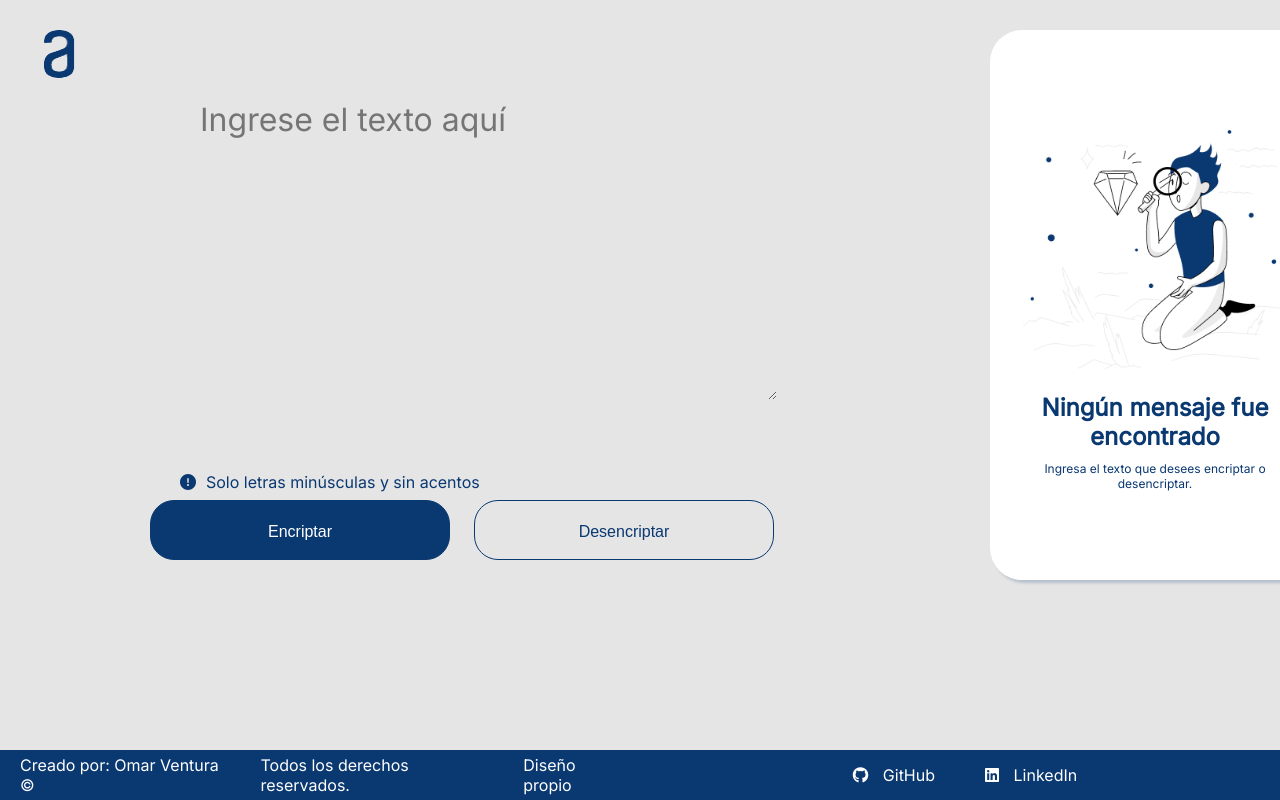
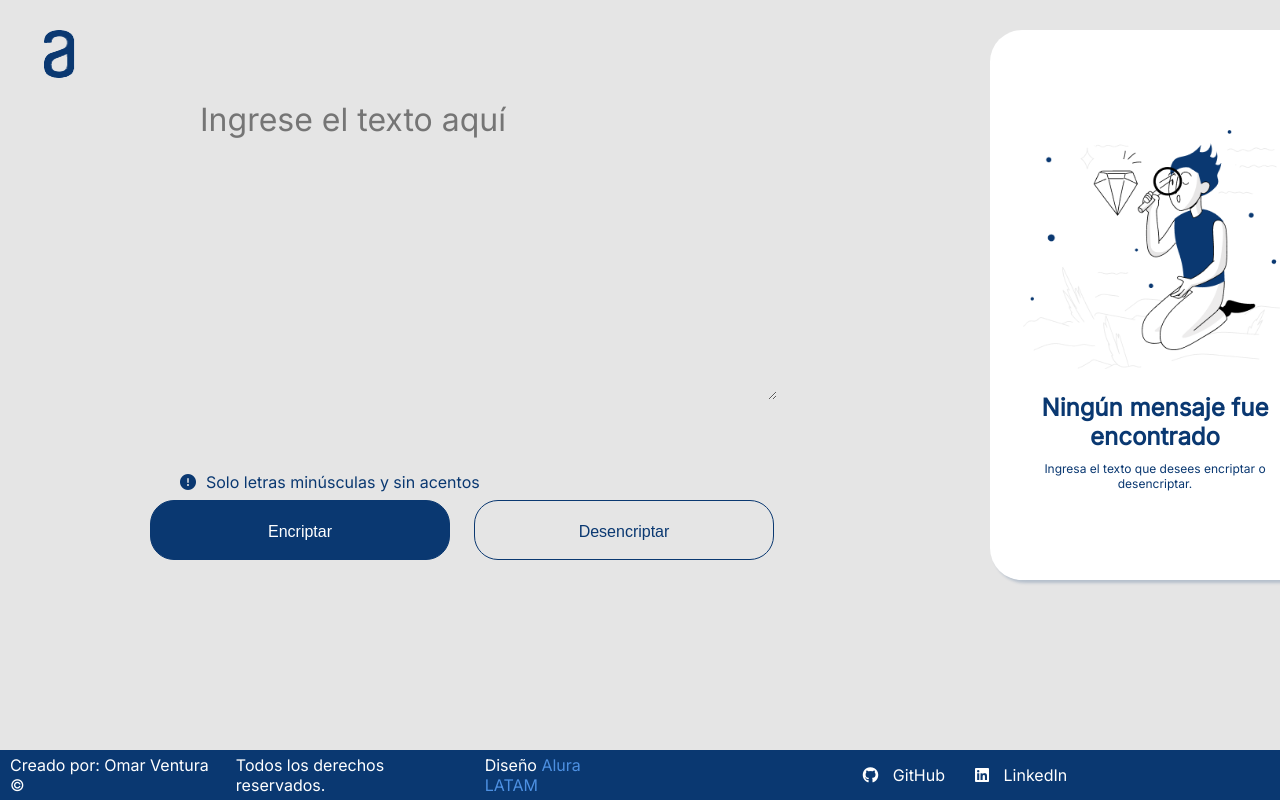
Before and after one commit to OmarVenturaP/challengeonecodificador, a plain HTML site: page index.html in a window 1280 px wide. Shown: the top 800 px of the page. Drawn offline with Linux system fonts and the light colour scheme.

Commit message:
Paso 11) Agregando créditos al autor del diseño Figma - ALURA LATAM

```diff
--- a/index.html
+++ b/index.html
@@ -39,7 +39,7 @@
             <ul class="menu">
                 <li>Creado por: Omar Ventura &copy;</li>
                 <li>Todos los derechos reservados.</li>
-                <li>Diseño propio</li>
+                <li>Diseño <a href="https://www.figma.com/file/trP3p5nEh7XUyB3n2bomjP/Alura-Challenge---Desaf%C3%ADo-1---L%C3%B3gica?node-id=0%3A1" class="derechos">Alura LATAM</a></li>
             </ul>
         </div>
         <div class="Social">
--- a/styles/styles.css
+++ b/styles/styles.css
@@ -194,8 +194,13 @@ aside > button {
     align-items: center;
 }
 .footer > div > ul > li {
-    margin: 0 20px;
+    margin: 0 10px;
     font-size: 16px;
+}
+.derechos {
+    list-style: none;
+    text-decoration: none;
+    color: #4d90e2;
 }
 .icons > li {
     display: inline-block;
```
